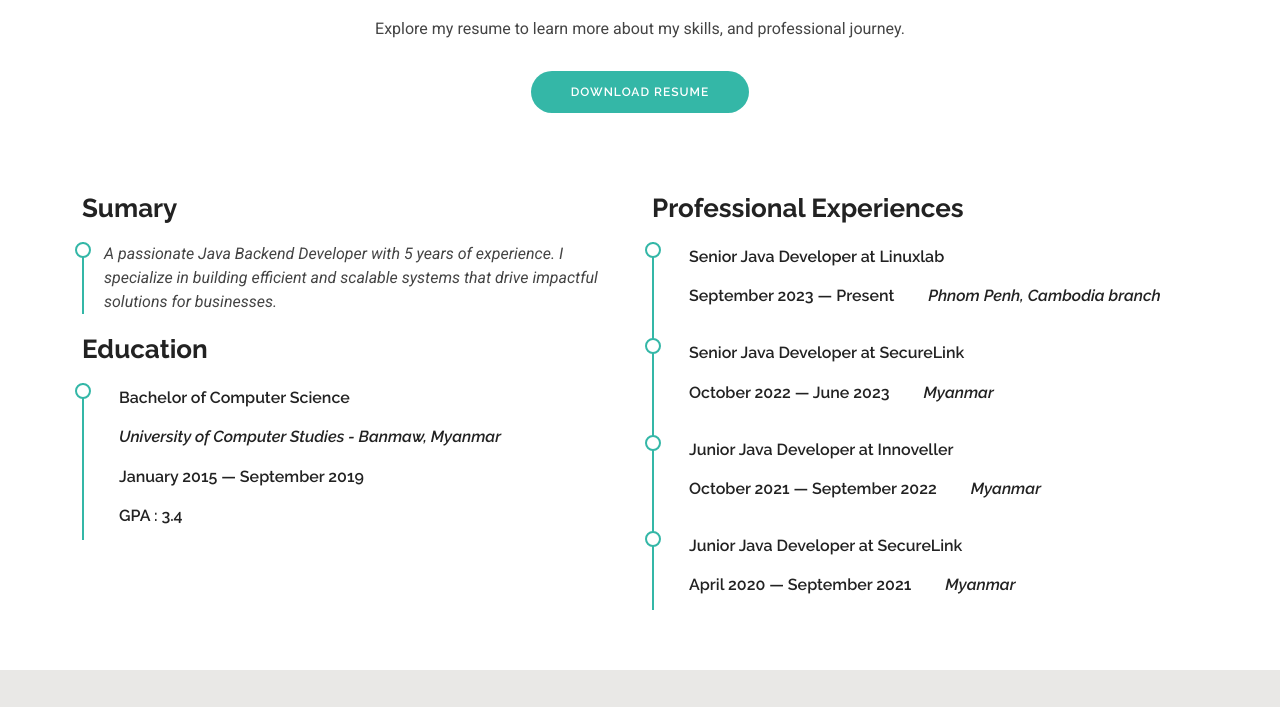
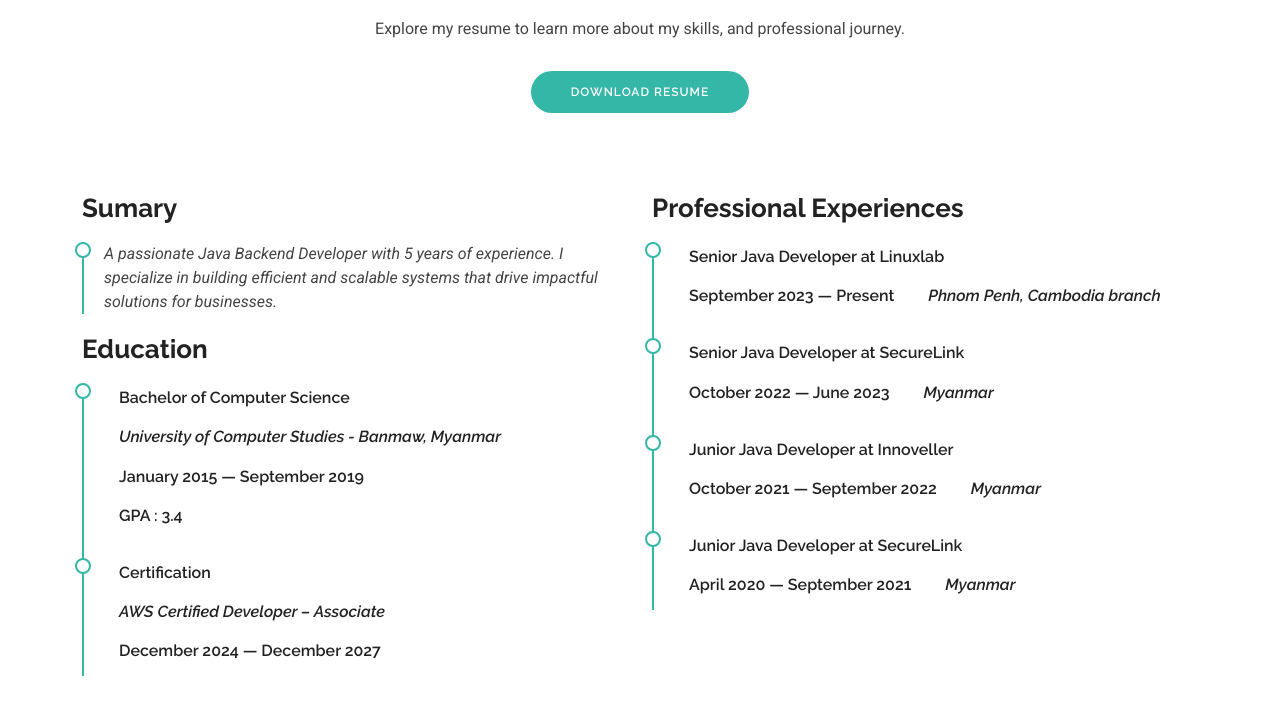
Before and after one commit to nanmokham101/my-portfolio-website, a plain HTML site: page resume.html in a window 1280 px wide. Shown: the part 204-911 px from the top of the page. Drawn offline with Linux system fonts and the light colour scheme.

Commit message:
update info

```diff
--- a/resume.html
+++ b/resume.html
@@ -105,6 +105,12 @@
               <h5>GPA : 3.4<h5>
             </div><!-- Edn Resume Item -->
 
+            <div class="resume-item">
+              <h5>Certification</h5><br>
+              <h5><em>AWS Certified Developer – Associate</em></h5> <br>
+              <h5>December 2024 — December 2027</h5>
+            </div><!-- Edn Resume Item -->
+
           </div>
 
           <div class="col-lg-6" data-aos="fade-up" data-aos-delay="200">
```
Also changed, not shown: index.html (+1 -0 lines).
